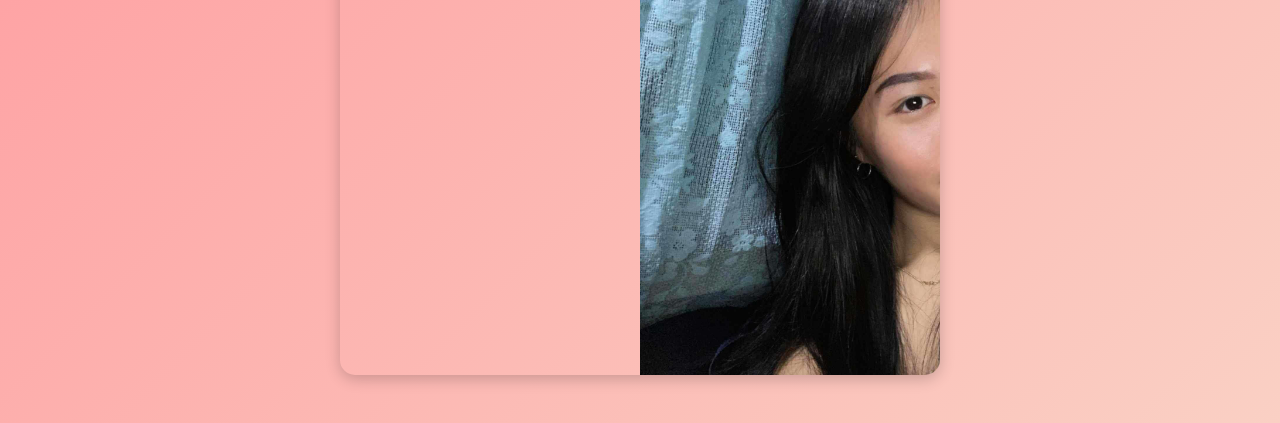
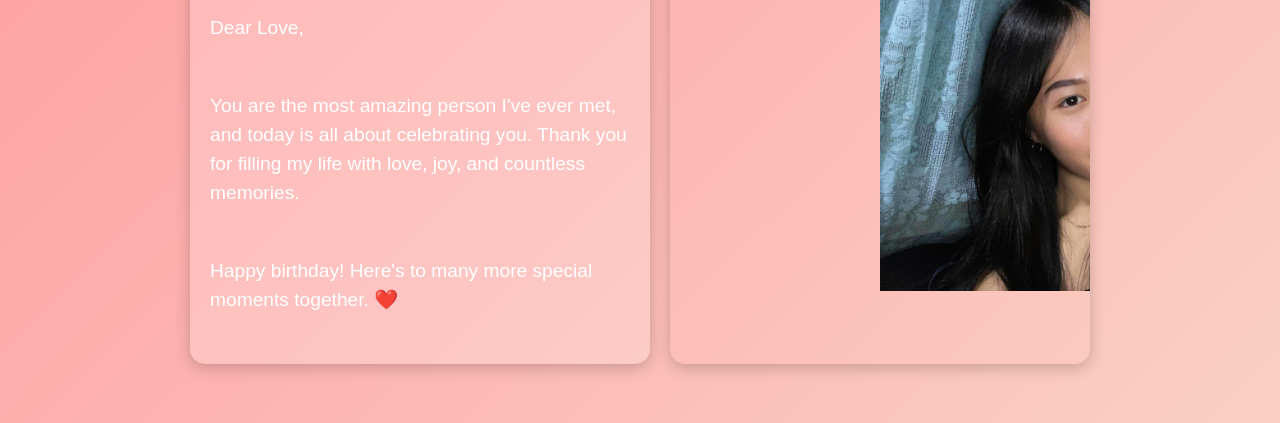
Before and after one commit to Mawskieteer17/HappyBirthday, a plain HTML site: page index.html in a window 1280 px wide. Shown: the part 377-800 px from the top of the page. Drawn offline with Linux system fonts and the light colour scheme.

Commit message:
Update index.html

```diff
--- a/index.html
+++ b/index.html
@@ -18,8 +18,12 @@
             text-align: center;
         }
         .container {
+            display: flex;
+            flex-direction: column;
+            align-items: center;
+            gap: 20px;
+            max-width: 900px;
             padding: 20px;
-            max-width: 600px;
         }
         h1 {
             font-size: 3rem;
@@ -31,19 +35,44 @@
             margin-bottom: 30px;
             animation: fadeIn 3s ease-in-out;
         }
+        .content {
+            display: flex;
+            gap: 20px;
+            width: 100%;
+            justify-content: center;
+        }
+        .text-box {
+            flex: 1;
+            display: flex;
+            flex-direction: column;
+            justify-content: center;
+            background: rgba(255, 255, 255, 0.2);
+            padding: 20px;
+            border-radius: 15px;
+            box-shadow: 0 4px 15px rgba(0, 0, 0, 0.2);
+            text-align: left;
+        }
+        .text-box h2 {
+            font-size: 2rem;
+            margin-bottom: 10px;
+        }
+        .text-box p {
+            font-size: 1.2rem;
+            line-height: 1.5;
+        }
         .slideshow {
             position: relative;
-            width: 100%;
-            max-width: 600px; /* Constrain the slideshow width */
-            aspect-ratio: 4 / 3; /* Match the typical aspect ratio of your images */
+            flex: 1;
+            max-width: 480px;
+            max-height: 800px;
             overflow: hidden;
             border-radius: 15px;
             box-shadow: 0 4px 15px rgba(0, 0, 0, 0.2);
         }
         .slideshow img {
-            width: 100%; /* Fit the slideshow width */
-            height: 100%; /* Fit the slideshow height */
-            object-fit: cover; /* Crop minimally while maintaining aspect ratio */
+            width: 100%;
+            height: 100%;
+            object-fit: contain;
             position: absolute;
             opacity: 0;
             transition: opacity 1s ease-in-out;
@@ -61,10 +90,20 @@
     <div class="container">
         <h1>Happy Birthday, My Love! ❤️</h1>
         <p>You make my world brighter every day. Here's to celebrating you!</p>
-        <div class="slideshow">
-            <img src="img/image1.jpg" alt="Happy Moments" class="active">
-            <img src="img/image2.jpg" alt="Best Wishes">
-            <img src="img/image3.jpg" alt="Forever Together">
+        <div class="content">
+            <!-- Left Text Box -->
+            <div class="text-box">
+                <h2>A Special Message</h2>
+                <p>Dear Love,</p>
+                <p>You are the most amazing person I've ever met, and today is all about celebrating you. Thank you for filling my life with love, joy, and countless memories.</p>
+                <p>Happy birthday! Here's to many more special moments together. ❤️</p>
+            </div>
+            <!-- Right Slideshow -->
+            <div class="slideshow">
+                <img src="img/image1.jpg" alt="Happy Moments" class="active">
+                <img src="img/image2.jpg" alt="Best Wishes">
+                <img src="img/image3.jpg" alt="Forever Together">
+            </div>
         </div>
     </div>
 
```
